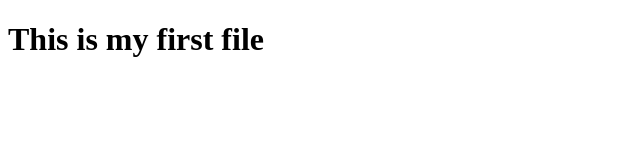
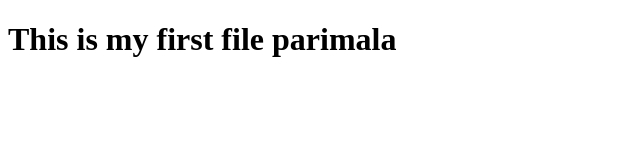
Before and after one commit to Parimala-Ramisetty/Epam_first_project, a plain HTML site: page index.html in a window 1280 px wide. Shown: the whole page, without its empty margins (0-640 px from the left). Drawn offline with Linux system fonts and the light colour scheme.

Commit message:
added name of author

```diff
--- a/index.html
+++ b/index.html
@@ -6,6 +6,6 @@
     <title>Document</title>
 </head>
 <body>
-    <h1>This is my first file</h1>
+    <h1>This is my first file parimala</h1>
 </body>
 </html>
```
